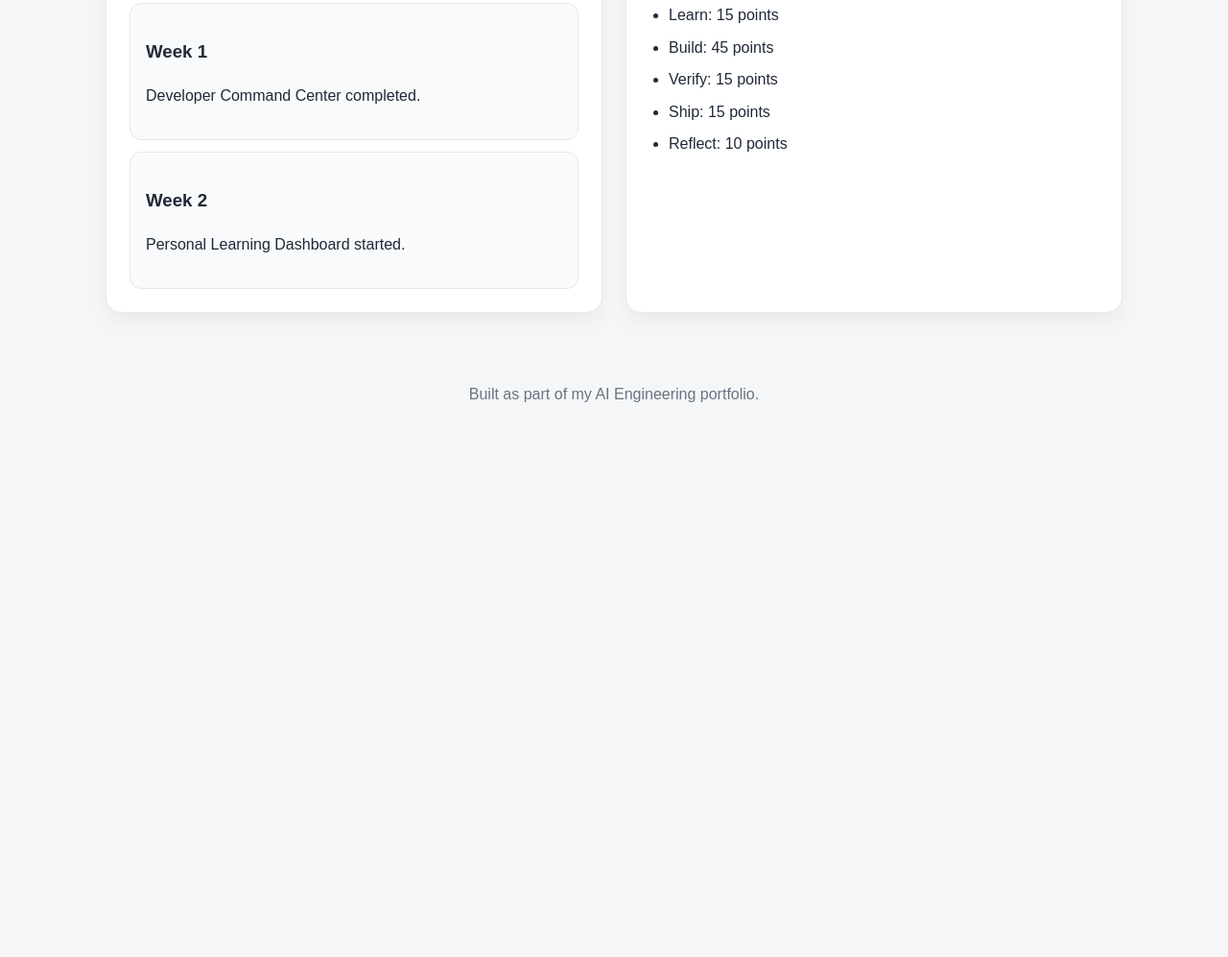
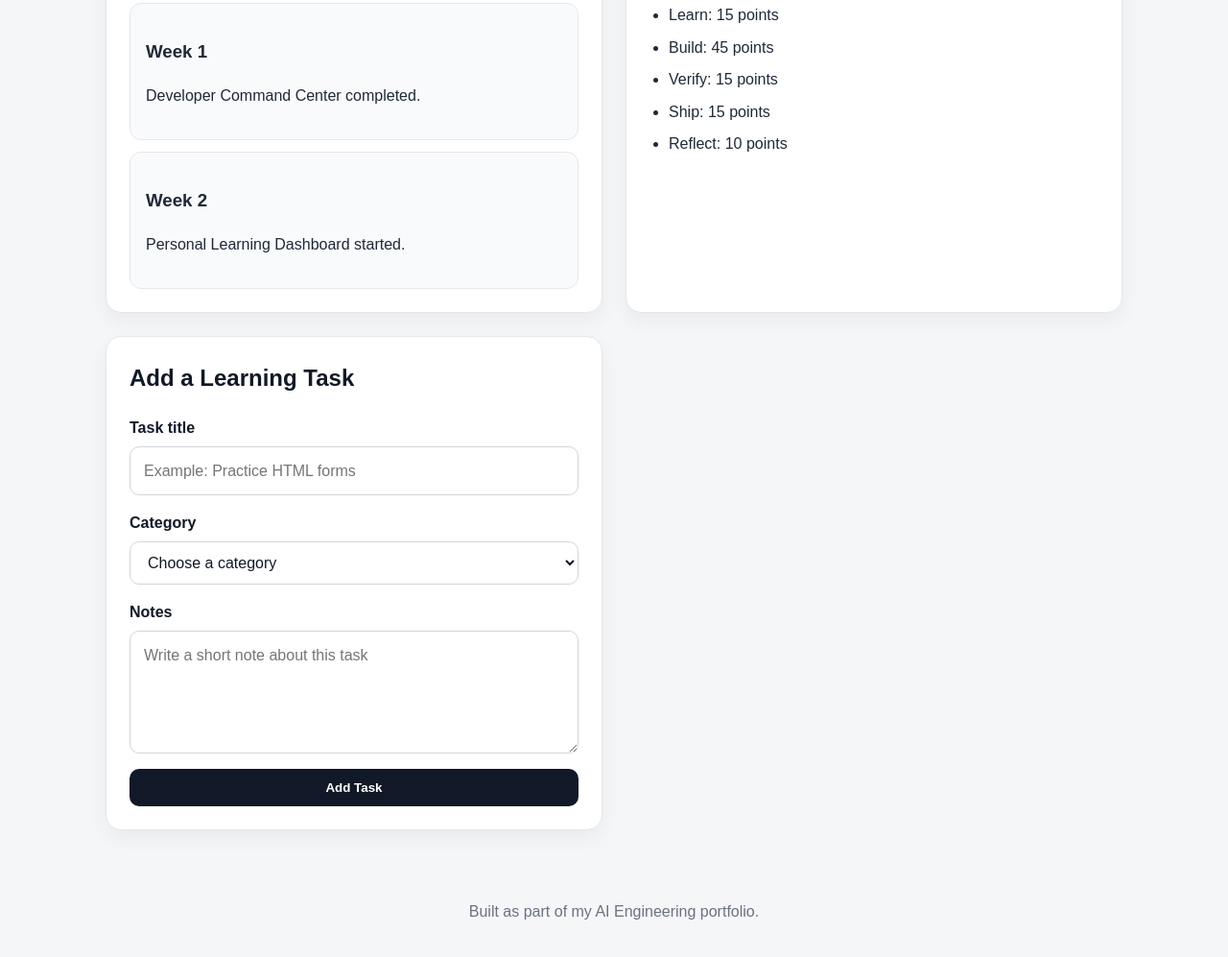
Before and after one commit to AreejAnjum/ai-engineering-portfolio, a plain HTML site: page apps/learning-dashboard/index.html in a window 1280 px wide. Shown: the part 591-1588 px from the top of the page at 96% size. Before the commit the page ends 1054 px from the top, so only its background shows below. Drawn offline with Linux system fonts and the light colour scheme.

Commit message:
feat: add dashboard form

```diff
--- a/apps/learning-dashboard/index.html
+++ b/apps/learning-dashboard/index.html
@@ -52,6 +52,46 @@
         <li>Reflect: 10 points</li>
       </ul>
     </section>
+
+    <section>
+  <h2>Add a Learning Task</h2>
+
+  <form>
+    <div class="form-group">
+      <label for="task-title">Task title</label>
+      <input
+        type="text"
+        id="task-title"
+        name="task-title"
+        placeholder="Example: Practice HTML forms"
+      />
+    </div>
+
+    <div class="form-group">
+      <label for="task-category">Category</label>
+      <select id="task-category" name="task-category">
+        <option value="">Choose a category</option>
+        <option value="learn">Learn</option>
+        <option value="build">Build</option>
+        <option value="verify">Verify</option>
+        <option value="ship">Ship</option>
+        <option value="reflect">Reflect</option>
+      </select>
+    </div>
+
+    <div class="form-group">
+      <label for="task-notes">Notes</label>
+      <textarea
+        id="task-notes"
+        name="task-notes"
+        rows="4"
+        placeholder="Write a short note about this task"
+      ></textarea>
+    </div>
+
+    <button type="submit">Add Task</button>
+  </form>
+</section>
   </main>
 
   <footer>
--- a/apps/learning-dashboard/style.css
+++ b/apps/learning-dashboard/style.css
@@ -94,3 +94,51 @@ footer {
     padding: 20px;
   }
 }
+
+form {
+  display: grid;
+  gap: 16px;
+}
+
+.form-group {
+  display: grid;
+  gap: 6px;
+}
+
+label {
+  font-weight: 700;
+  color: #111827;
+}
+
+input,
+select,
+textarea {
+  width: 100%;
+  padding: 12px 14px;
+  border: 1px solid #d1d5db;
+  border-radius: 10px;
+  font: inherit;
+  background: #ffffff;
+  color: #111827;
+}
+
+input:focus,
+select:focus,
+textarea:focus {
+  outline: 3px solid #bfdbfe;
+  border-color: #2563eb;
+}
+
+button {
+  padding: 12px 16px;
+  border: none;
+  border-radius: 10px;
+  background: #111827;
+  color: #ffffff;
+  font-weight: 700;
+  cursor: pointer;
+}
+
+button:hover {
+  background: #1f2937;
+}
```
Also changed, not shown: docs/evidence/week-02/day-03/form-addition.png (added), 2 other files.
